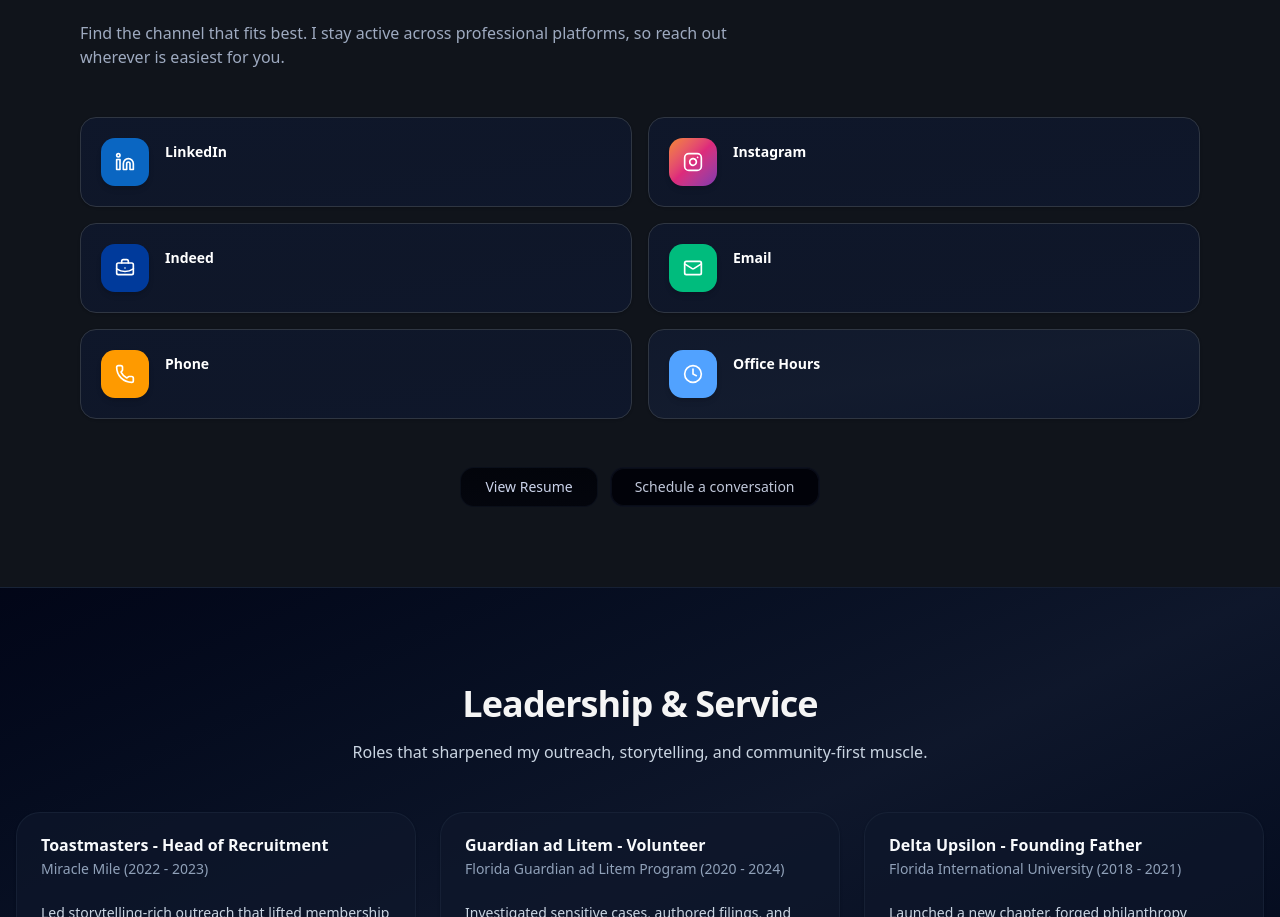
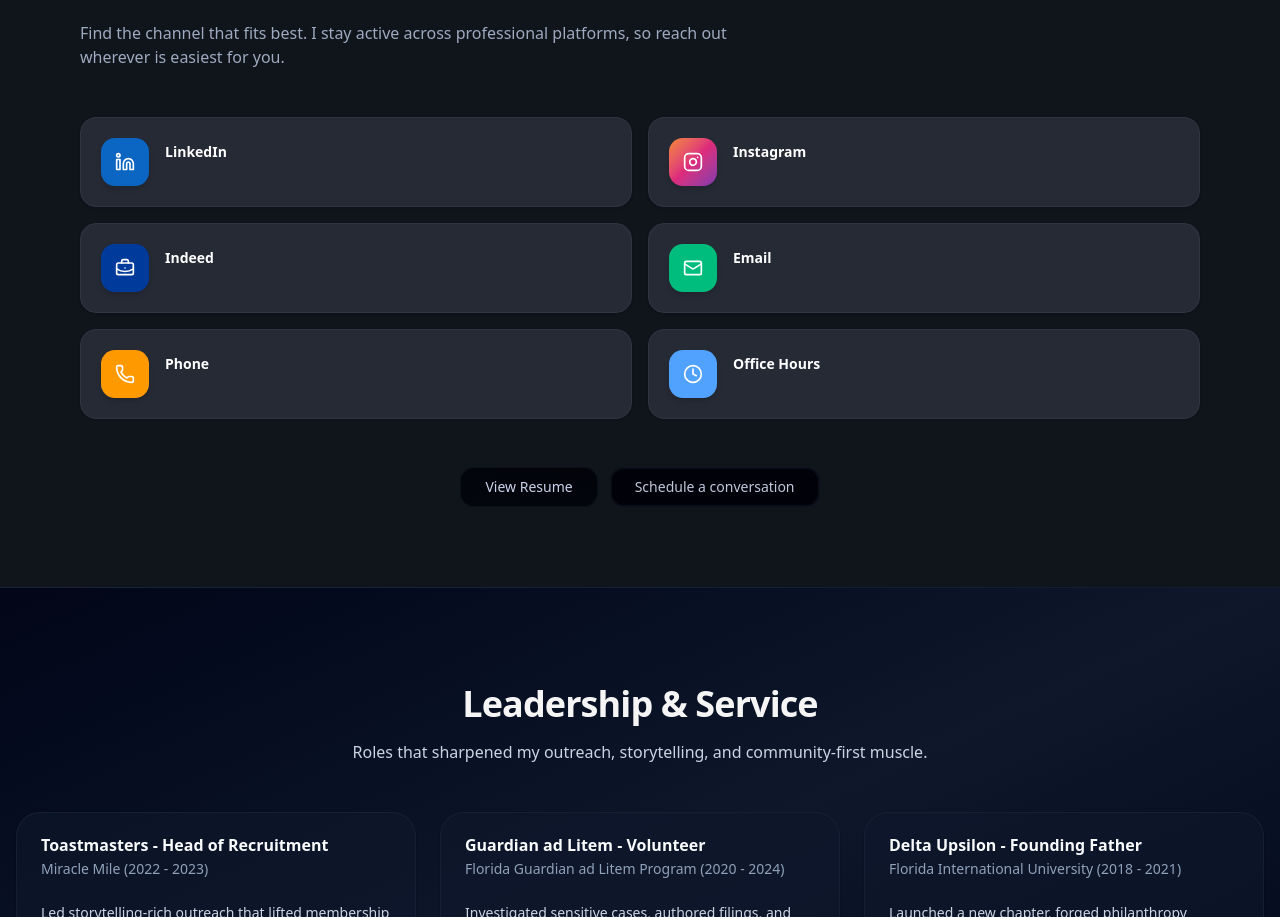
Before and after one commit to MatthewJamesCarbonell/my-website, a Next.js app: page / in a window 1280 px wide. Shown: the part 5228-6145 px from the top of the page. Built offline with nearby package versions, Linux system fonts and the light colour scheme.

Commit message:
Polish skills and connect palettes with brand glows

```diff
--- a/app/globals.css
+++ b/app/globals.css
@@ -205,6 +205,33 @@
   opacity: 1;
 }
 
+.social-card {
+  position: relative;
+  overflow: hidden;
+  background: rgba(248, 250, 252, 0.92);
+  color: inherit;
+}
+
+.dark .social-card {
+  background: rgba(41, 46, 58, 0.88);
+}
+
+.social-card::after {
+  content: "";
+  position: absolute;
+  inset: 0;
+  border-radius: inherit;
+  pointer-events: none;
+  opacity: 0;
+  transition: opacity 0.35s ease, box-shadow 0.35s ease;
+}
+
+.social-card:hover::after,
+.social-card:focus-within::after {
+  opacity: 1;
+  box-shadow: 0 0 40px var(--card-glow, rgba(148, 163, 184, 0.55));
+}
+
 .photo-stack {
   position: relative;
   border-radius: 1.75rem;
--- a/app/page.tsx
+++ b/app/page.tsx
@@ -1,6 +1,6 @@
 "use client";
 
-import { useEffect, useRef, useState } from "react";
+import { CSSProperties, useEffect, useRef, useState } from "react";
 import Link from "next/link";
 import Image from "next/image";
 import ContactForm from "@/components/ui/ContactForm";
@@ -260,8 +260,7 @@ const socials = [
     href: "https://www.linkedin.com/in/matthew-carbonell-a73b1b230",
     value: "linkedin.com/in/matthew-carbonell-a73b1b230",
     icon: Linkedin,
-    cardClass:
-      "bg-gradient-to-br from-sky-50/80 via-white to-white dark:from-slate-900/80 dark:via-slate-900/60 dark:to-slate-900",
+    glow: "rgba(10, 102, 194, 0.55)",
     iconClass: "bg-[#0A66C2] text-white",
     hoverTextClass: "group-hover:text-[#0A66C2]",
   },
@@ -270,8 +269,7 @@ const socials = [
     href: "https://www.instagram.com/matthewjamescarbonell?igsh=MXEzYjQ4bTV2NndrYg%3D%3D&utm_source=qr",
     value: "@matthewjamescarbonell",
     icon: Instagram,
-    cardClass:
-      "bg-gradient-to-br from-rose-50/80 via-white to-white dark:from-slate-900/80 dark:via-slate-900/60 dark:to-slate-900",
+    glow: "rgba(221, 42, 123, 0.52)",
     iconClass: "bg-gradient-to-br from-[#F58529] via-[#DD2A7B] to-[#8134AF] text-white",
     hoverTextClass: "group-hover:text-[#DD2A7B]",
   },
@@ -280,8 +278,7 @@ const socials = [
     href: "https://profile.indeed.com/p/matthewc-chbvs4s",
     value: "indeed.com/p/matthewc-chbvs4s",
     icon: BriefcaseBusiness,
-    cardClass:
-      "bg-gradient-to-br from-indigo-50/80 via-white to-white dark:from-slate-900/80 dark:via-slate-900/60 dark:to-slate-900",
+    glow: "rgba(0, 58, 155, 0.5)",
     iconClass: "bg-[#003A9B] text-white",
     hoverTextClass: "group-hover:text-[#003A9B]",
   },
@@ -290,8 +287,7 @@ const socials = [
     href: "mailto:matthewjamescarbonell@gmail.com",
     value: "matthewjamescarbonell@gmail.com",
     icon: Mail,
-    cardClass:
-      "bg-gradient-to-br from-emerald-50/80 via-white to-white dark:from-slate-900/80 dark:via-slate-900/60 dark:to-slate-900",
+    glow: "rgba(16, 185, 129, 0.5)",
     iconClass: "bg-emerald-500 text-white",
     hoverTextClass: "group-hover:text-emerald-600",
   },
@@ -300,8 +296,7 @@ const socials = [
     href: "tel:13057643999",
     value: "305-764-3999",
     icon: Phone,
-    cardClass:
-      "bg-gradient-to-br from-amber-50/80 via-white to-white dark:from-slate-900/80 dark:via-slate-900/60 dark:to-slate-900",
+    glow: "rgba(245, 158, 11, 0.52)",
     iconClass: "bg-amber-500 text-white",
     hoverTextClass: "group-hover:text-amber-600",
   },
@@ -311,8 +306,7 @@ const socials = [
     value: "7 AM - 8 PM, Monday - Friday",
     icon: Clock,
     isHours: true,
-    cardClass:
-      "bg-gradient-to-br from-slate-100 via-white to-slate-50 dark:from-slate-900/80 dark:via-slate-900/60 dark:to-slate-900",
+    glow: "rgba(56, 189, 248, 0.42)",
     iconClass: "bg-blue-500 text-white dark:bg-blue-400",
     hoverTextClass: "",
   },
@@ -711,14 +705,19 @@ export default function LandingPage() {
                 const Icon = social.icon;
                 const isExternal = social.href.startsWith("http");
 
-                const darkBase = social.isHours
-                  ? "dark:border-[#2f3642] dark:bg-[#1a1f27]"
-                  : "dark:border-[#2f3642] dark:bg-[#1a1f27]";
-                const defaultBase = social.isHours
-                  ? `group card-pulse relative flex items-center gap-4 rounded-2xl border border-slate-200/80 bg-slate-100/90 p-5 shadow-sm transition-transform duration-300 hover:-translate-y-1 hover:shadow-xl dark:bg-slate-800/70 ${darkBase}`
-                  : `group card-pulse relative flex items-center gap-4 rounded-2xl border border-slate-200/70 bg-white/95 p-5 shadow-sm transition-transform duration-300 hover:-translate-y-1 hover:shadow-xl dark:bg-slate-900/70 ${darkBase}`;
+                const baseClasses = [
+                  "group social-card relative flex items-center gap-4 rounded-2xl border p-5 shadow-sm transition-transform duration-300 hover:-translate-y-1",
+                  social.isHours
+                    ? "border-slate-200/80 bg-slate-100/90"
+                    : "border-slate-200/70 bg-white/95",
+                  "dark:border-[#2f3642] dark:bg-[#1a1f27]",
+                ]
+                  .filter(Boolean)
+                  .join(" ");
 
-                const baseClasses = `${defaultBase} ${social.cardClass || ""}`.trim();
+                const glowStyle = social.glow
+                  ? ({ "--card-glow": social.glow } as CSSProperties)
+                  : undefined;
 
                 const iconClass =
                   social.iconClass ||
@@ -736,6 +735,7 @@ export default function LandingPage() {
                     rel={isExternal ? "noopener" : undefined}
                     className={baseClasses}
                     aria-label={social.label}
+                    style={glowStyle}
                   >
                     <span className={`flex size-12 items-center justify-center rounded-xl shadow-md transition-colors ${iconClass}`}>
                       <Icon className="size-5" />
```
